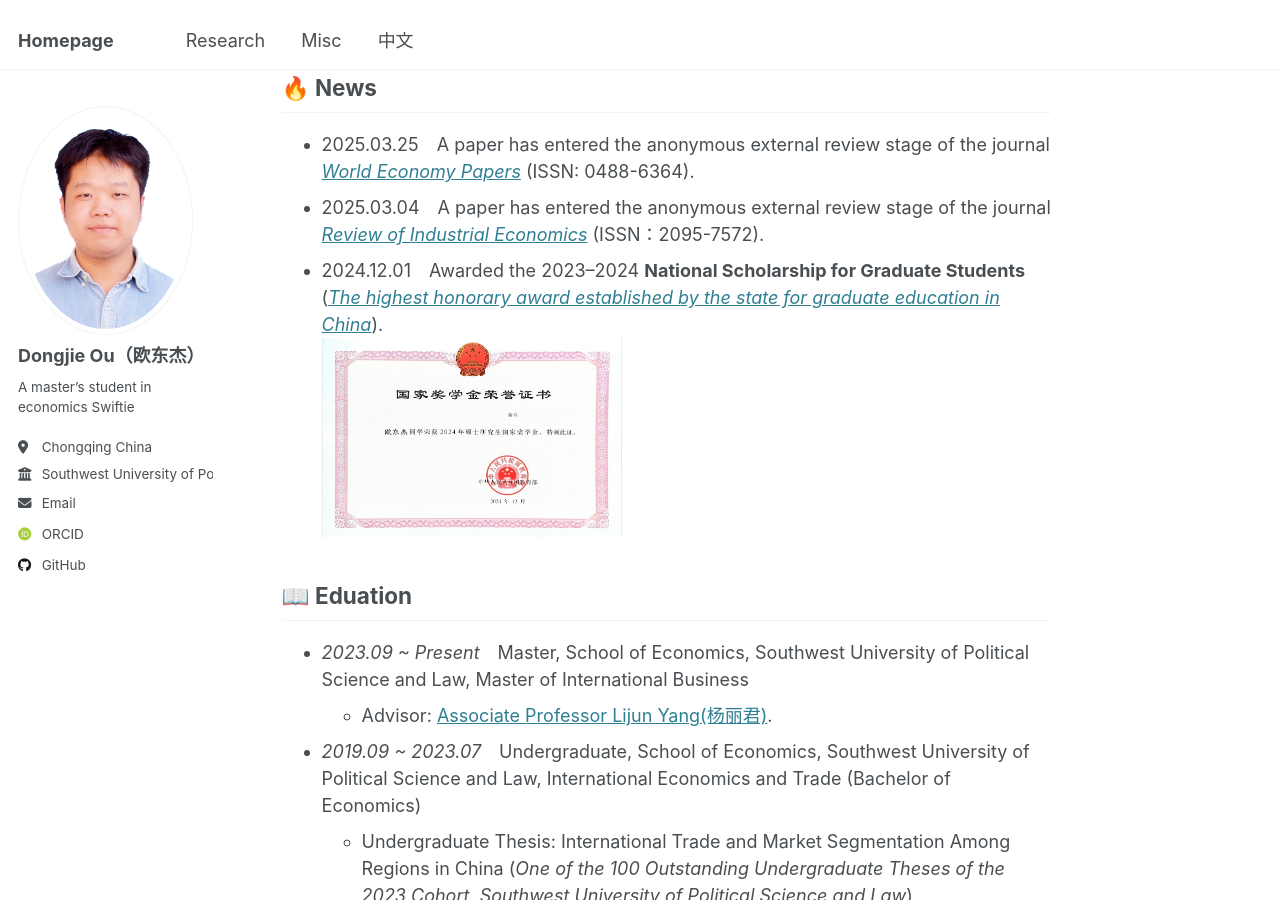
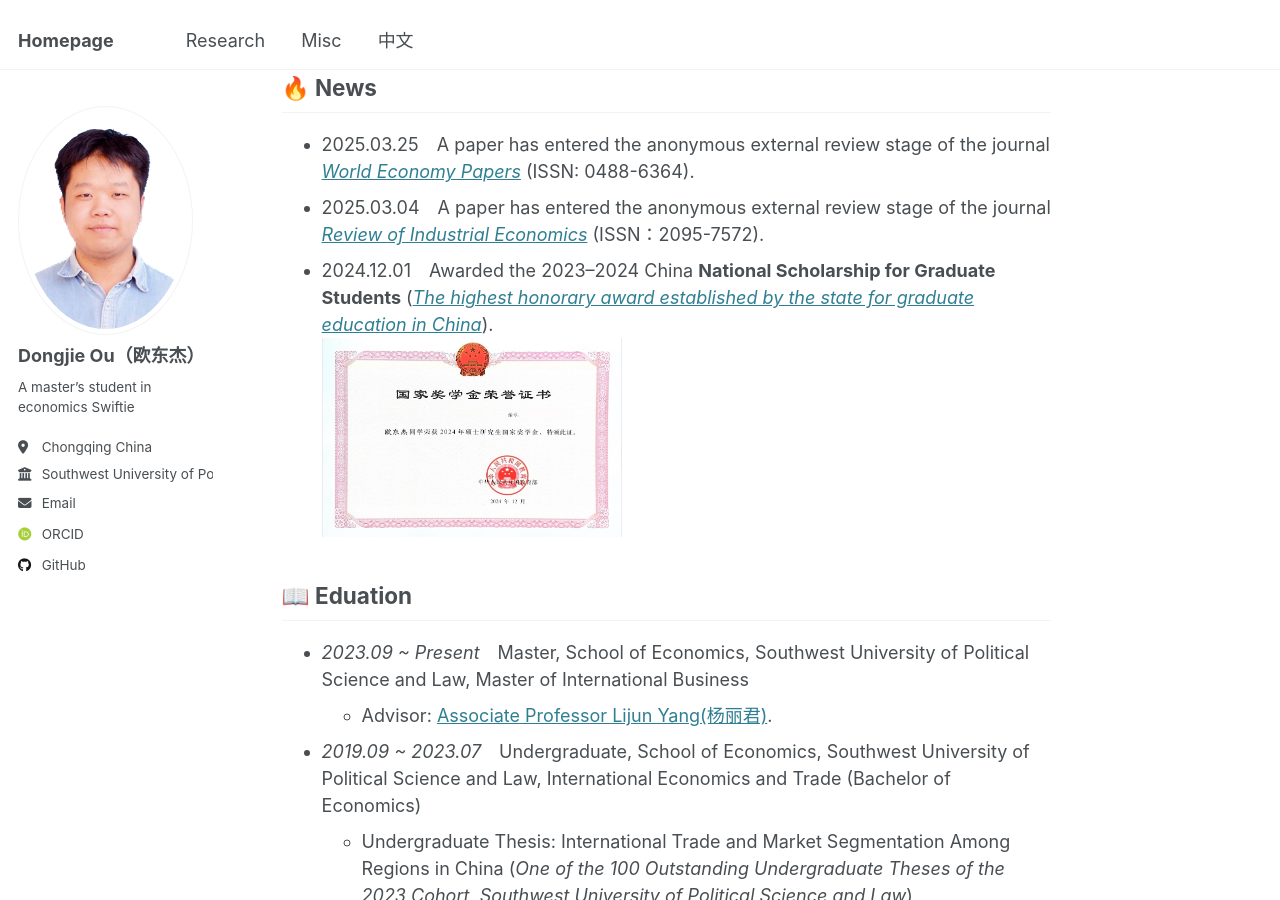
Before and after one commit to oudongjie2001/oudongjie2001.github.io, a Jekyll site: the page built from _pages/about.md, in a window 1280 px wide and 900 px high, scrolled down 427 px. Built offline with Jekyll 4.4.1, drawn with Linux system fonts in a browser that asks for light colours; some web fonts are replaced; some of the changed text lies outside the part shown.

Commit message:
Update about.md

```diff
--- a/_pages/about.md
+++ b/_pages/about.md
@@ -15,7 +15,7 @@ I am an optimistic idealist. Outside of my academic life, I enjoy music, hiking
 ## 🔥 News
 - 2025.03.25&emsp;A paper has entered the anonymous external review stage of the journal [*World Economy Papers*](http://sjjjwh.magtech.com.cn/CN/0488-6364/home.shtml) (ISSN: 0488-6364).
 - 2025.03.04&emsp;A paper has entered the anonymous external review stage of the journal [*Review of Industrial Economics*](https://xdch.cbpt.cnki.net/WKG/WebPublication/index.aspx?mid=xdch) (ISSN：2095-7572).
-- 2024.12.01&emsp;Awarded the 2023–2024 **National Scholarship for Graduate Students** ([*The highest honorary award established by the state for graduate education in China*](https://www.gov.cn/fuwu/2014-06/11/content_2698545.htm)).
+- 2024.12.01&emsp;Awarded the 2023–2024 China **National Scholarship for Graduate Students** ([*The highest honorary award established by the state for graduate education in China*](https://www.gov.cn/fuwu/2014-06/11/content_2698545.htm)).
   <div style="display: flex; align-items: center; gap: 15px;">
     <img src='/images/National Scholarship.png' style='width: 300px; height: auto;'></div>
 
@@ -38,7 +38,7 @@ I am an optimistic idealist. Outside of my academic life, I enjoy music, hiking
 
 ## 🎖️ Honors and Awards
 - 2025.03.01&emsp;Merit Student of the 2023–2024 Academic Year
-- 2024.12.01&emsp;The 2023–2024 **National Scholarship for Graduate Students**
+- 2024.12.01&emsp;The 2023–2024 China **National Scholarship for Graduate Students**
 - 2024.11.01&emsp;The 12th KeHui Graduate Innovation and Entrepreneurship Competition, Second Prize of the Entrepreneurship Practice Category
 - 2024.05.11&emsp;The “Boyu Cup” Belt and Road Initiative Project Case Competition, National Third Prize
 - 2023.11.30&emsp;2023 National College Business Elite Challenge - International Trade Competition (International Trade and Business Special Competition), National Second Prize
```
